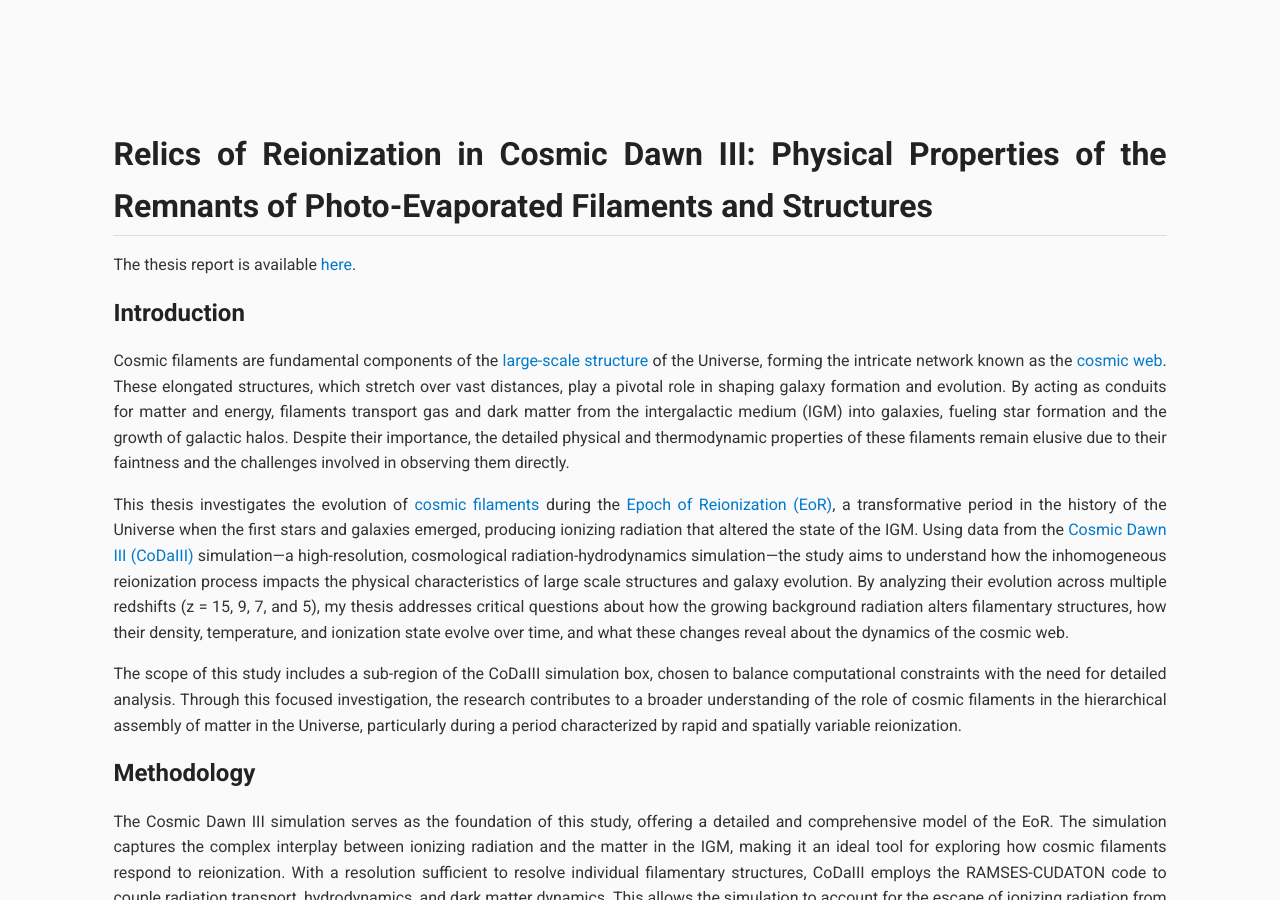
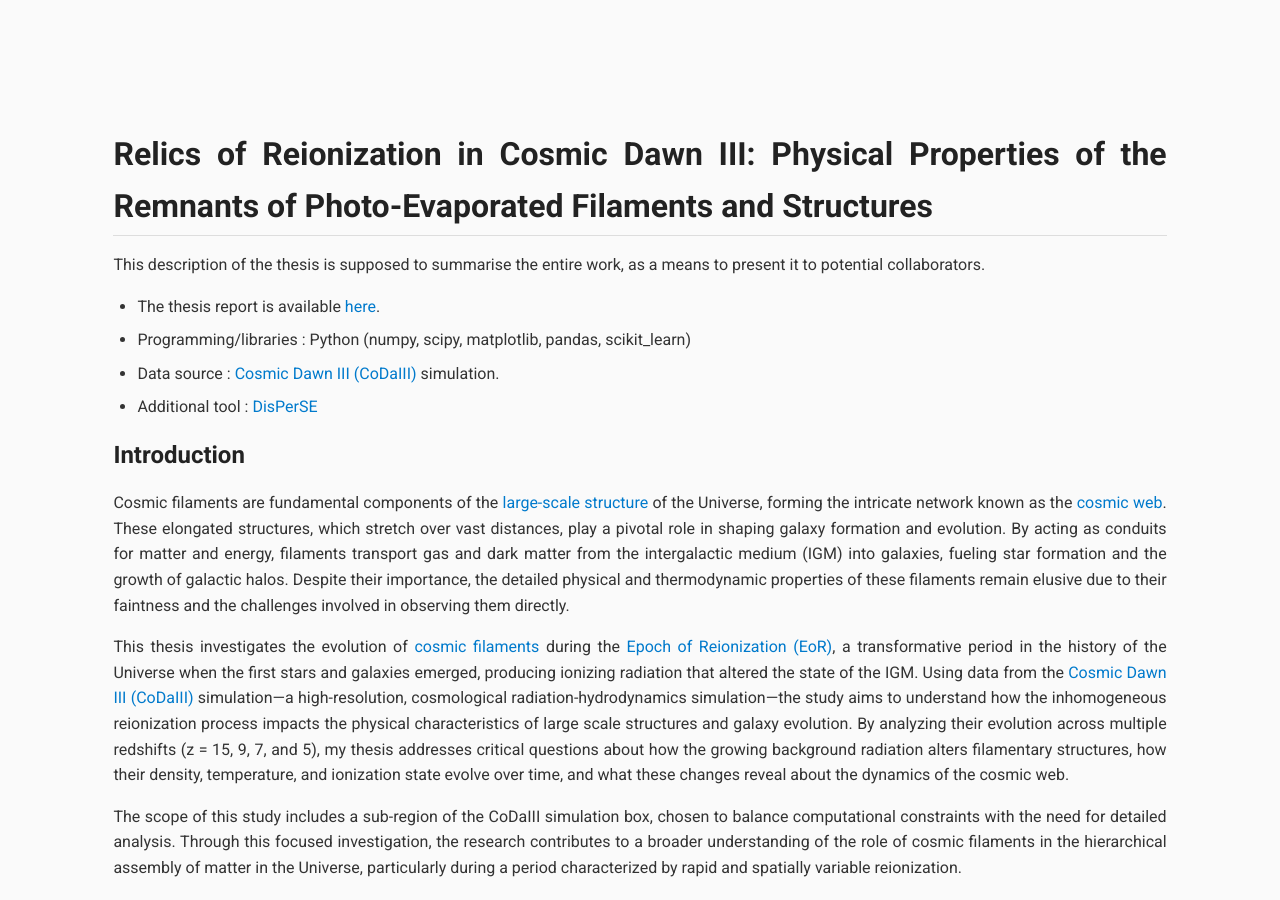
Before and after one commit to vishrut-b/Master-Thesis, a Jekyll site: the page built from index.md, in a window 1280 px wide and 900 px high. Built offline with Jekyll 4.4.1, drawn with Linux system fonts in a browser that asks for light colours; our own code applies the rules of GitHub Pages for plain Markdown files.

Commit message:
Update index.md

```diff
--- a/index.md
+++ b/index.md
@@ -1,6 +1,11 @@
 # Relics of Reionization in Cosmic Dawn III: Physical Properties of the Remnants of Photo-Evaporated Filaments and Structures
 
-The thesis report is available [here](link).
+This description of the thesis is supposed to summarise the entire work, as a means to present it to potential collaborators.
+
+- The thesis report is available [here](link).<br>
+- Programming/libraries : Python (numpy, scipy, matplotlib, pandas, scikit_learn)
+- Data source : [Cosmic Dawn III (CoDaIII)](https://coda-simulation.github.io/) simulation.
+- Additional tool : [DisPerSE](https://www2.iap.fr/users/sousbie/web/html/index3c4a.html?category/Overview)
 
 ## Introduction
 
@@ -14,9 +19,8 @@ The scope of this study includes a sub-region of the CoDaIII simulation box, cho
 
 The Cosmic Dawn III simulation serves as the foundation of this study, offering a detailed and comprehensive model of the EoR. The simulation captures the complex interplay between ionizing radiation and the matter in the IGM, making it an ideal tool for exploring how cosmic filaments respond to reionization. With a resolution sufficient to resolve individual filamentary structures, CoDaIII employs the RAMSES-CUDATON code to couple radiation transport, hydrodynamics, and dark matter dynamics. This allows the simulation to account for the escape of ionizing radiation from thousands of galaxies and the subsequent impact on their surrounding environments.
 
-The first step in the analysis involved extracting the filamentary network using [DisPerSE](https://www2.iap.fr/users/sousbie/web/html/index3c4a.html?category/Overview) (DIScrete PERsistent Structures Extractor), an open-source tool that identifies critical points and connects them to delineate filamentary structures. This approach relies on persistence analysis to distinguish meaningful features from noise within the simulation’s density field. By setting a uniform persistence threshold across all analyzed redshifts, the study ensured consistency in identifying filaments while enabling comparisons of their properties over time.
-
-Once the filaments were identified, their spatial and thermodynamic properties were analyzed using radial profiling techniques. This involved characterizing the regions around each filament for parameters such as baryonic density, dark matter density, temperature, neutral fraction, and metallicity. The analysis was further refined by categorizing filament segments based on their local density, allowing for a more nuanced understanding of how filaments with different physical properties evolve through the EoR.
+- The first step in the analysis involved extracting the filamentary network using [DisPerSE](https://www2.iap.fr/users/sousbie/web/html/index3c4a.html?category/Overview) (DIScrete PERsistent Structures Extractor), an open-source tool that identifies critical points and connects them to delineate filamentary structures. This approach relies on persistence analysis to distinguish meaningful features from noise within the simulation’s density field. By setting a uniform persistence threshold across all analyzed redshifts, the study ensured consistency in identifying filaments while enabling comparisons of their properties over time.
+- Once the filaments were identified, their spatial and thermodynamic properties were analyzed using radial profiling techniques. This involved characterizing the regions around each filament for parameters such as baryonic density, dark matter density, temperature, neutral fraction, and metallicity. The analysis was further refined by categorizing filament segments based on their local density, allowing for a more nuanced understanding of how filaments with different physical properties evolve through the EoR.
 
 ## Results
 
```
